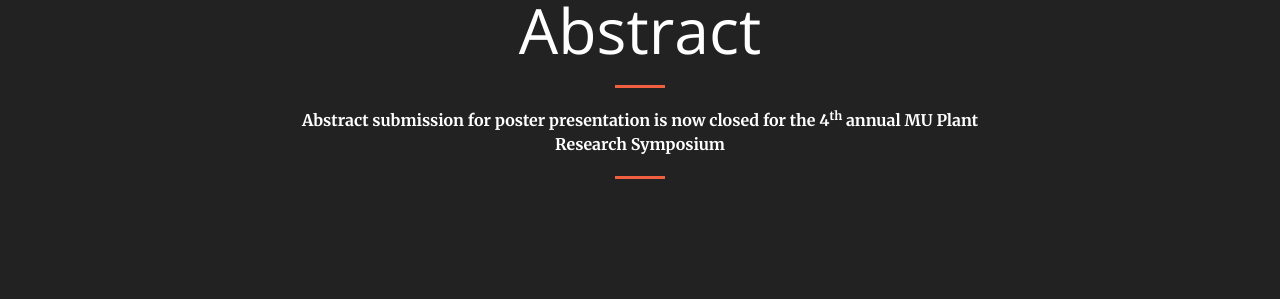
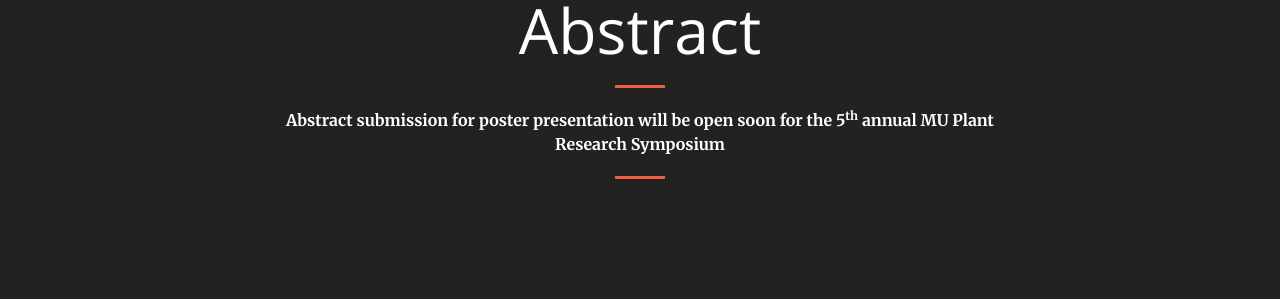
Before and after one commit to mupioneersymposium/mupioneersymposium.github.io, a Jekyll site: the page built from abstract.md, in a window 1280 px wide. Shown: the part 261-561 px from the top of the page. Built offline with Jekyll 4.4.1, drawn with Linux system fonts in a browser that asks for light colours.

Commit message:
Update abstract.md

```diff
--- a/abstract.md
+++ b/abstract.md
@@ -6,5 +6,5 @@ layout: regular
 <img src="/posterview.jpg" style="max-width:95%"/>
 # Abstract
 <hr style="clear: both;" />
-**Abstract submission for poster presentation is now closed for the 4<sup>th</sup> annual MU Plant Research Symposium** <br/>
+**Abstract submission for poster presentation will be open soon for the 5<sup>th</sup> annual MU Plant Research Symposium** <br/>
 <hr style="clear: both;" />
```
